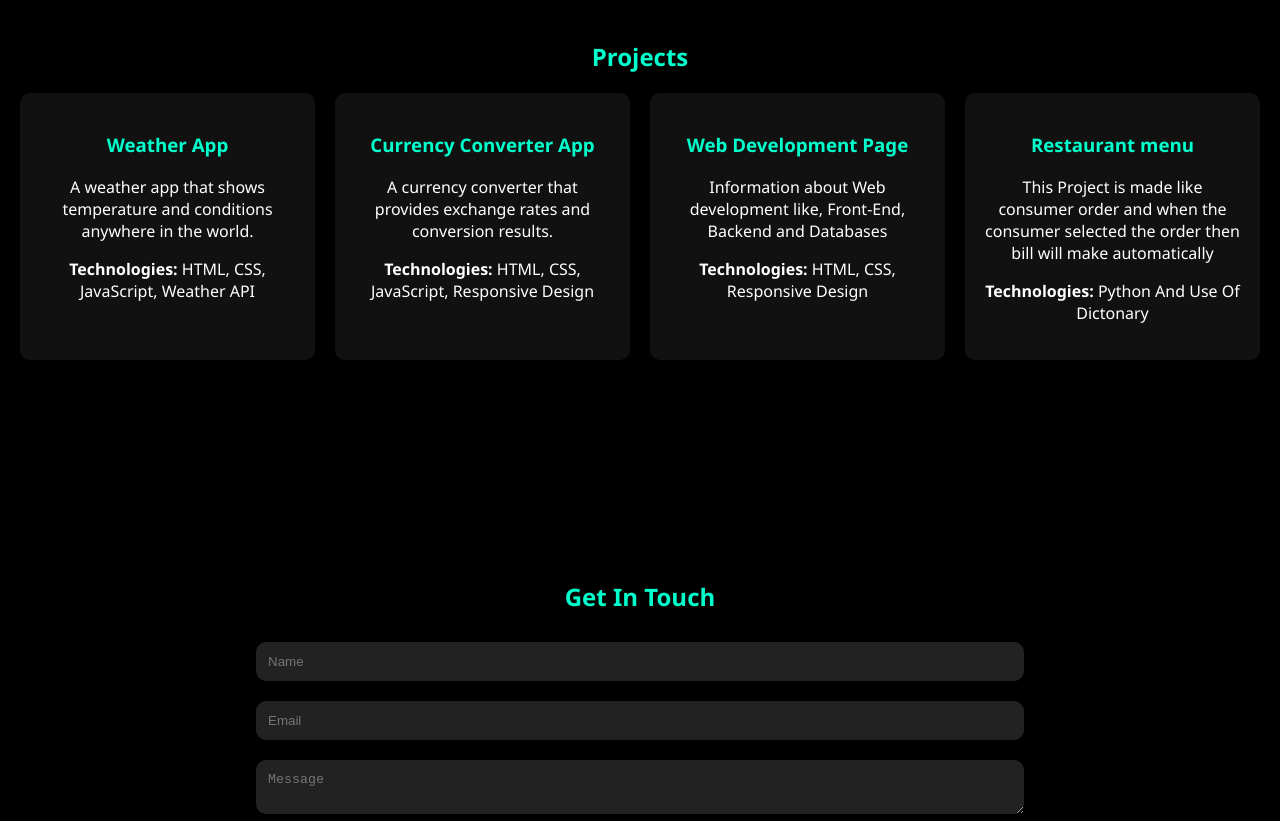
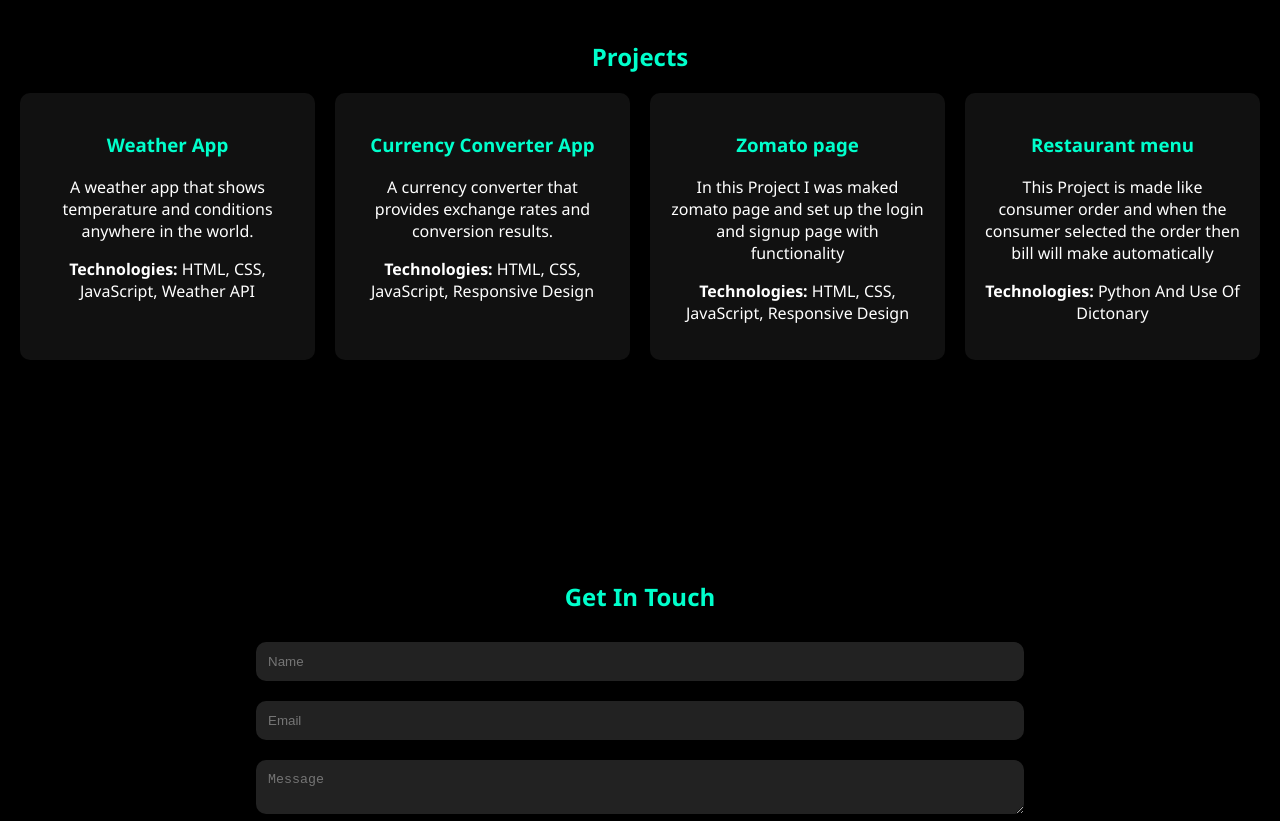
Before and after one commit to mohdowais1234/my-portfolio, a plain HTML site: page index.html in a window 1280 px wide. Shown: the part 1820-2641 px from the top of the page. Drawn offline with Linux system fonts and the light colour scheme.

Commit message:
Update index.html

```diff
--- a/index.html
+++ b/index.html
@@ -285,9 +285,9 @@
           <p><strong>Technologies:</strong> HTML, CSS, JavaScript, Responsive Design</p>
         </div>
         <div class="project">
-          <h3>Web Development Page</h3>
-          <p>Information about Web development like, Front-End, Backend and Databases </p>
-          <p><strong>Technologies:</strong> HTML, CSS, Responsive Design</p>
+     <a href="https://mohdowais1234.github.io/zomato-page/"><h3>Zomato page</h3></a>
+        <p>In this Project I was maked zomato page and set up the login and signup page with functionality</p>
+          <p><strong>Technologies:</strong> HTML, CSS, JavaScript, Responsive Design</p>
         </div>
         <div class="project">
           <h3>Restaurant menu</h3>
```
